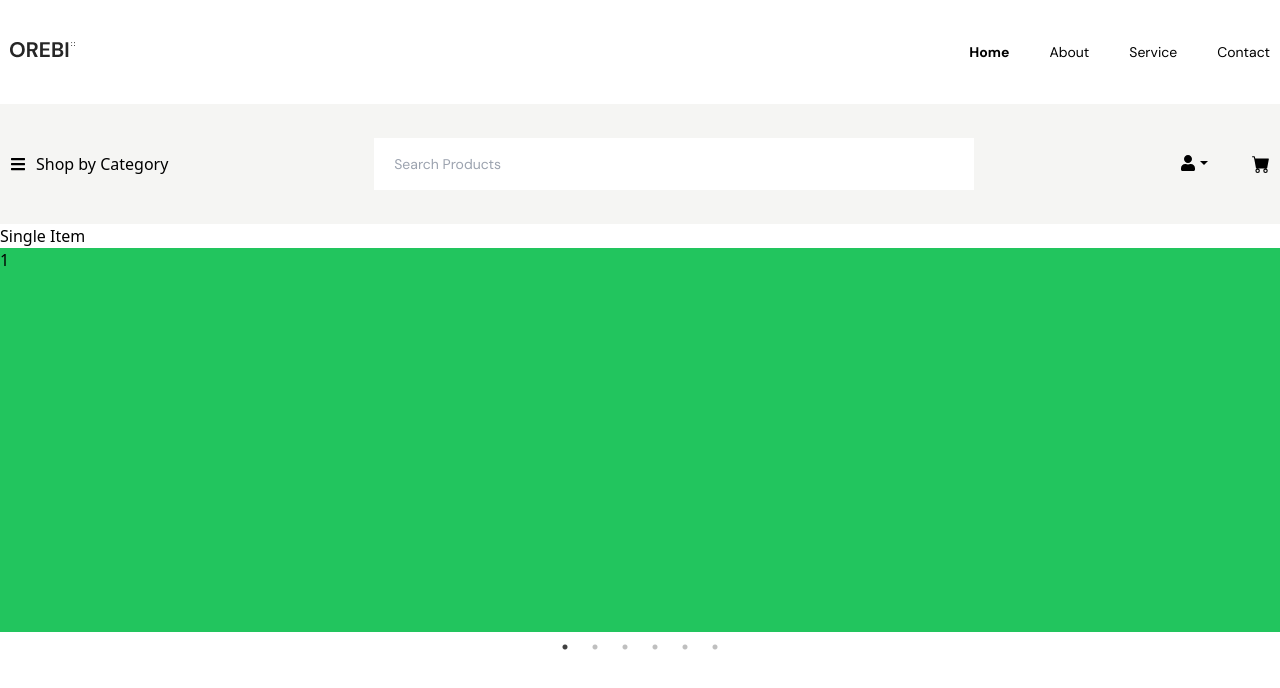
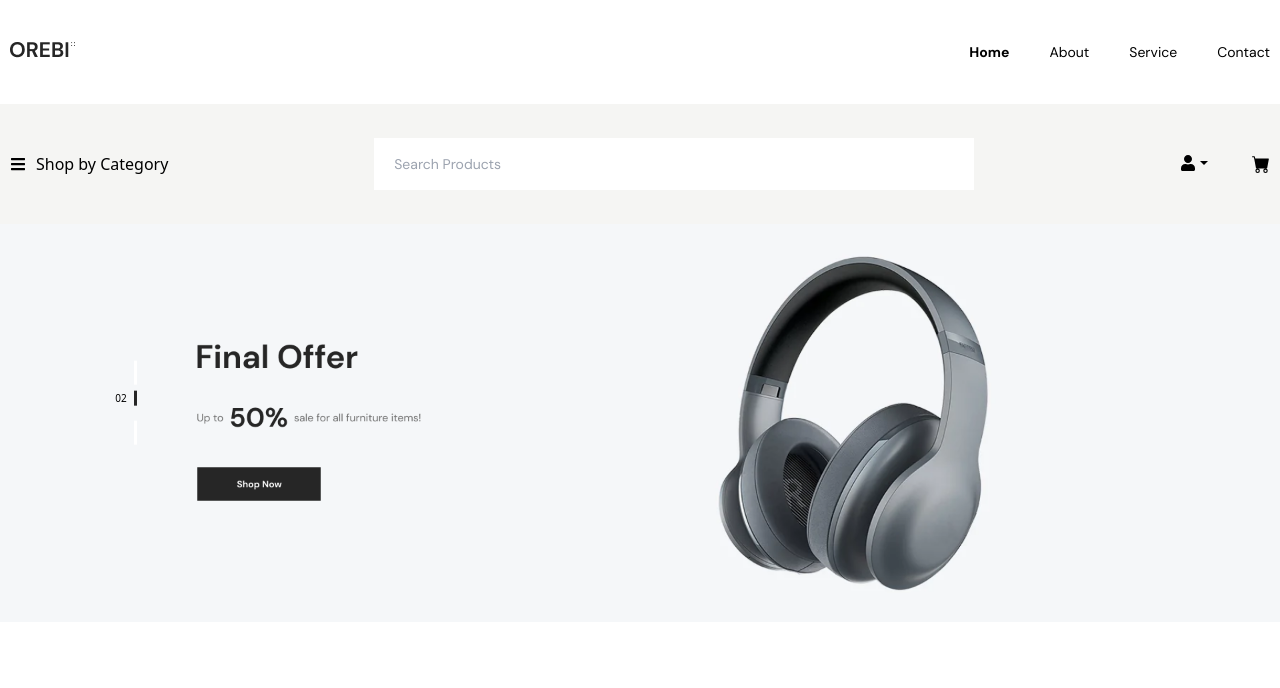
Before and after one commit to sujan-ah/Oreby-ecommerce, a React (Create React App) app: page / in a window 1280 px wide. Shown: the top 688 px of the page. Built offline with nearby package versions, Linux system fonts and the light colour scheme.

Commit message:
react slick slide completely done

```diff
--- a/src/components/layout/Banner.jsx
+++ b/src/components/layout/Banner.jsx
@@ -1,40 +1,89 @@
-import React from "react";
+import React, { useState } from "react";
 import Slider from "react-slick";
 import "slick-carousel/slick/slick.css";
 import "slick-carousel/slick/slick-theme.css";
+import Images from "./Images";
+import { Link } from "react-router-dom";
 
 const Banner = () => {
+  let [slickDotActive, setSlickDotActive] = useState("");
+
   var settings = {
     dots: true,
-    infinite: true,
+    beforeChange: (prev, next) => {
+      setSlickDotActive(next);
+    },
+    Infinity: true,
+    autoplay: true,
     speed: 500,
     slidesToShow: 1,
     slidesToScroll: 1,
+    appendDots: (dots) => (
+      <div
+        style={{
+          display: "inline-block",
+          position: "absolute",
+          top: "58%",
+          left: "8%",
+          transform: "translateY(-50%)",
+          width: "3%",
+        }}
+      >
+        <ul
+          style={{
+            margin: "0px",
+            display: "flex",
+            flexDirection: "column",
+            gap: "10px",
+          }}
+        >
+          {" "}
+          {dots}{" "}
+        </ul>
+      </div>
+    ),
+    customPaging: (i) => (
+      <div
+        style={
+          i === slickDotActive
+            ? {
+                fontSize: "10px",
+                fontWeight: 400,
+                width: "30px",
+                color: "#000",
+                borderRight: "3px #262626 solid",
+              }
+            : {
+                width: "30px",
+                color: "#000",
+                borderRight: "3px white solid",
+                color: "transparent",
+              }
+        }
+      >
+        0{i + 1}
+      </div>
+    ),
   };
+
   return (
-    <div>
-      <h2>Single Item</h2>
-      <Slider {...settings}>
-        <div className="h-96 bg-green-500">
-          <h3>1</h3>
+    <Slider {...settings}>
+      <Link to="#">
+        <div>
+          <Images imgsrc="assets/banner.png" />
         </div>
-        <div className="h-96 bg-green-500">
-          <h3>2</h3>
+      </Link>
+      <Link to="#">
+        <div>
+          <Images imgsrc="assets/banner.png" />
         </div>
-        <div className="h-96 bg-green-500">
-          <h3>3</h3>
+      </Link>
+      <Link to="#">
+        <div>
+          <Images imgsrc="assets/banner.png" />
         </div>
-        <div className="h-96 bg-green-500">
-          <h3>4</h3>
-        </div>
-        <div className="h-96 bg-green-500">
-          <h3>5</h3>
-        </div>
-        <div className="h-96 bg-green-500">
-          <h3>6</h3>
-        </div>
-      </Slider>
-    </div>
+      </Link>
+    </Slider>
   );
 };
 
```
Also changed, not shown: public/assets/banner.png (added).
